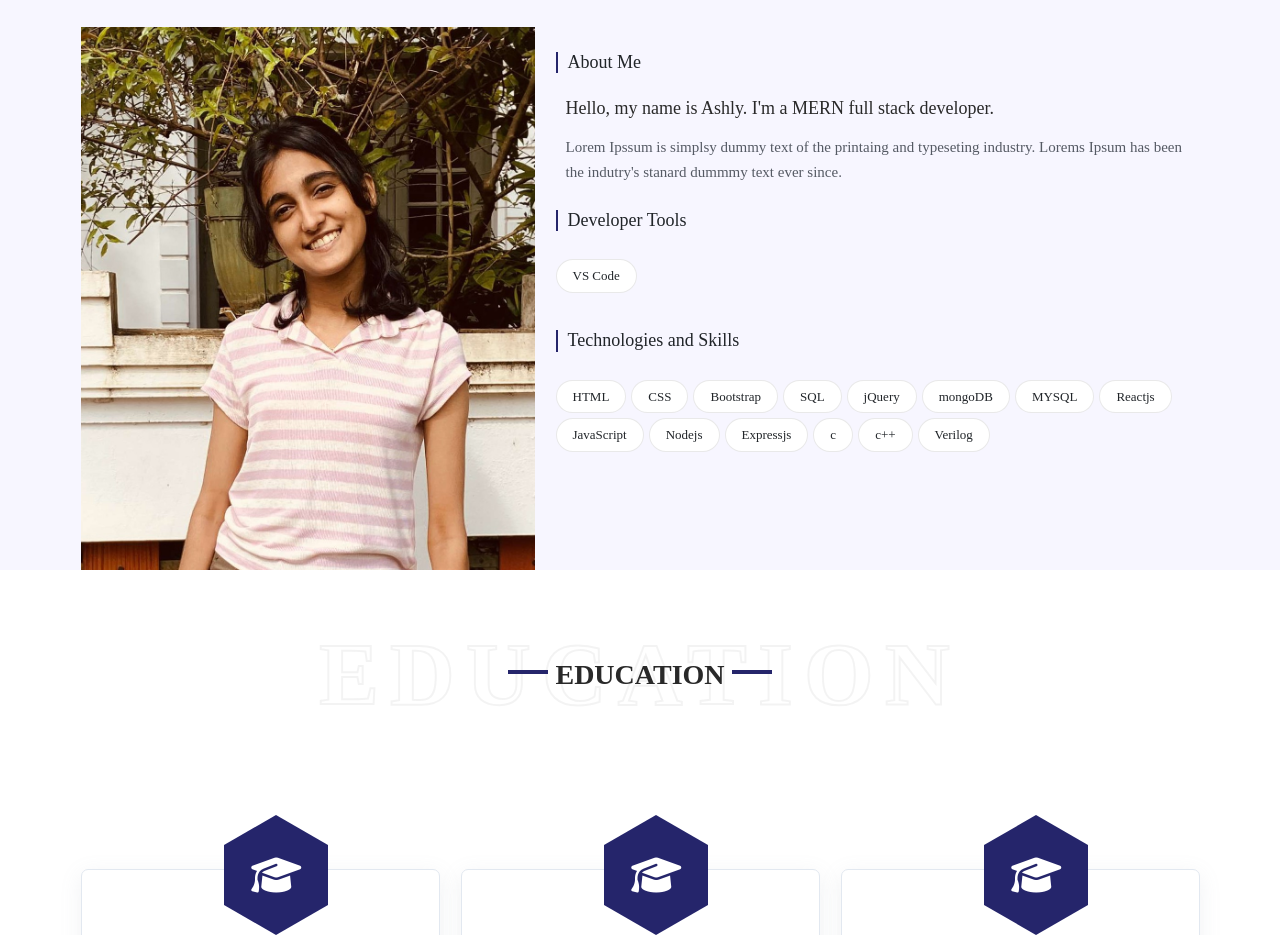
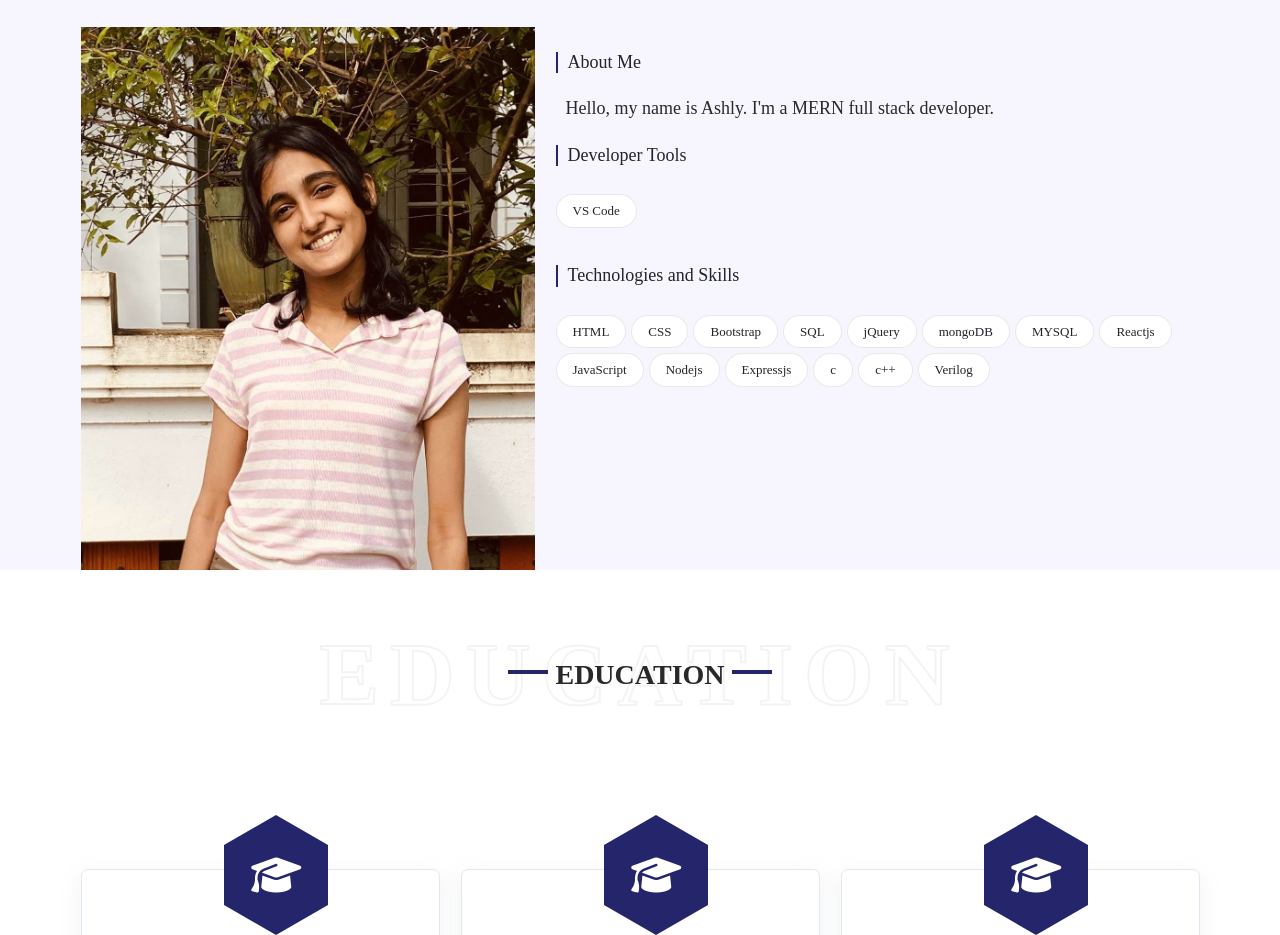
Before and after one commit to Ashlysiby/Ashlysiby.github.io, a plain HTML site: page index.html in a window 1280 px wide. Shown: the part 1000-1935 px from the top of the page. Drawn offline with nearby package versions, Linux system fonts and the light colour scheme.

Commit message:
Update index.html

```diff
--- a/index.html
+++ b/index.html
@@ -97,7 +97,7 @@
               <div class="about-info">
                 <h2>About Me</h2>
                 <h3>Hello, my name is Ashly. I'm a MERN full stack developer.</h3>
-                <p>Lorem Ipssum is simplsy dummy text of the printaing and typeseting industry. Lorems Ipsum has been the indutry's stanard dummmy text ever since.</p>
+                <p></p>
                 <h2>Developer Tools</h2>
                 <div class="about-tool">
                 <span>VS Code</span>
```
